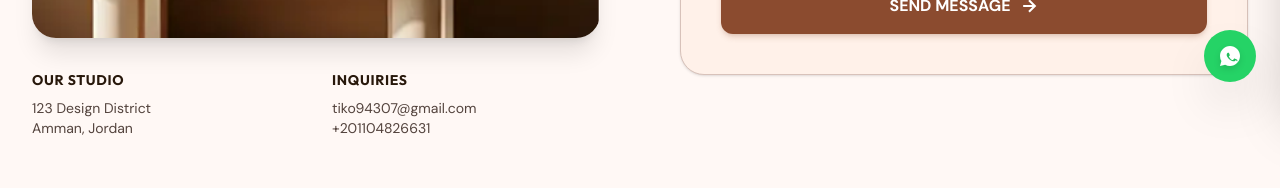
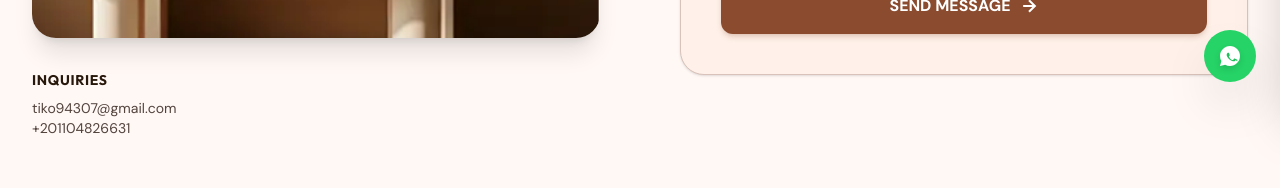
Before and after one commit to mayarmohamed123/Tiko, a React (Vite) app in the folder client/: page /contact in a window 1280 px wide. Shown: the part 694-882 px from the top of the page. Built offline with nearby package versions, Linux system fonts and the light colour scheme; no server answers.

Commit message:
remove the address

```diff
--- a/client/src/pages/ContactPage.tsx
+++ b/client/src/pages/ContactPage.tsx
@@ -62,10 +62,6 @@ const ContactPage: React.FC = () => {
               </div>
 
               <div className="grid grid-cols-1 sm:grid-cols-2 gap-8">
-                <div>
-                  <h4 className="text-sm font-bold text-tiko-on-surface uppercase tracking-wider mb-2">Our Studio</h4>
-                  <p className="text-sm text-tiko-on-surface-variant">123 Design District<br />Amman, Jordan</p>
-                </div>
                 <div>
                   <h4 className="text-sm font-bold text-tiko-on-surface uppercase tracking-wider mb-2">Inquiries</h4>
                   <p className="text-sm text-tiko-on-surface-variant">tiko94307@gmail.com<br />+201104826631</p>
```
